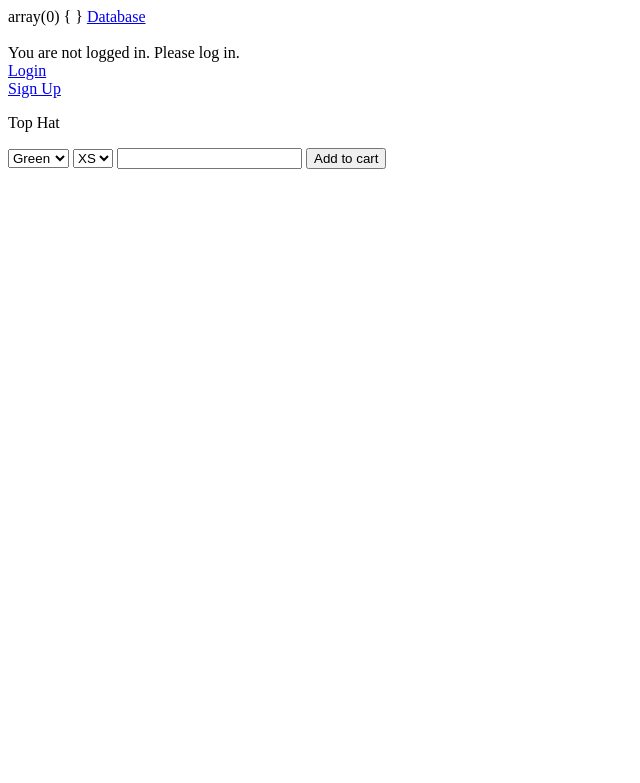
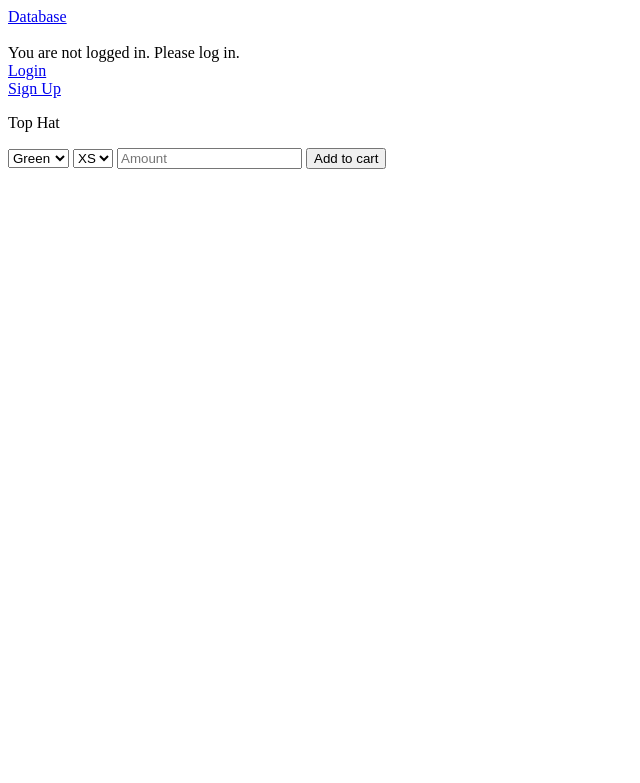
Before and after one commit to nghtra851/newGAtony, a PHP site: page /cart.php in a window 1280 px wide. Shown: the top 783 px of the page, without its empty margins (0-640 px from the left). Run offline with PHP 8.4, Linux system fonts and the light colour scheme.

Commit message:
fixade ny index med post

```diff
--- a/cart.php
+++ b/cart.php
@@ -1,5 +1,18 @@
 <?php
 session_start();
+
+define("DB_SERVER", "localhost");
+define("DB_USER", "root");
+define("DB_PASSWORD", "");
+define("DB_NAME", "projectdb");
+
+$dbm = new PDO('mysql:dbname=' . DB_NAME . ';host=' . DB_SERVER . ';charset=utf8', DB_USER, DB_PASSWORD);
+
+//$result = mysql_query("SELECT * FROM products");
+//while ($row = mysql_fetch_array($result, MYSQL_BOTH)){
+//    printf("ID: %s Name: %s", $row[0], $row["name"]);
+//}
+//mysql_free_result($result);
 
 if (!isset($_SESSION["cart"])) {
     $_SESSION["cart"] = array();
@@ -13,28 +26,30 @@ if (isset($_POST["empty"])) {
 }
 
 if (isset($_POST["action"]) == "add") {
-    if ($_POST["color"] == "" or $_POST["size"] == "" or $_POST["amount"] == "") {
+    if ($_POST["color"] == "" or $_POST["size"] == "" or $_POST["amount"] == "" or $_POST["amount"] == "") {
         $errormessage = "Please fill in the forms.";
     } else {
+        $item = $_POST["tophat"];
         $color = $_POST["color"];
         $size = $_POST["size"];
         $amount = $_POST["amount"];
-        $_SESSION["cart"][] = array($color, $size, $amount);
+        $_SESSION["cart"][] = array($item, $color, $size, $amount);
     }
 }
+
+
+
+//echo json_encode($cart);
 //$amount = $_POST["amount"];
 //$id=123;
 //$price = 456;
 //$amount = 789;
 
+$item = filter_input(INPUT_POST, "tophat", FILTER_SANITIZE_SPECIAL_CHARS);
 $color = filter_input(INPUT_POST, "color", FILTER_SANITIZE_SPECIAL_CHARS);
 $size = filter_input(INPUT_POST, "size", FILTER_SANITIZE_SPECIAL_CHARS);
 $amount = filter_input(INPUT_POST, "amount", FILTER_SANITIZE_SPECIAL_CHARS);
 
-
-
-
-var_dump($_SESSION["cart"]);
 
 
 ////kolla om ta bort enskild rad ur carten
@@ -109,6 +124,7 @@ if (isset($_POST["action"]) == "signout") {
 
         <a href="db.php">Database</a><br><br>
         <?php
+
         if (isset($_SESSION["user"]) != NULL) {
             echo "Logged in as " . $_SESSION["user"];
             echo "<form method='POST'>
@@ -119,9 +135,11 @@ if (isset($_POST["action"]) == "signout") {
             echo "<br>" . "<a href='login.php'>Login</a>" . "<br>";
             echo "<a href='signup.php'>Sign Up</a>";
         }
+
         ?>
         <form method="POST">
             <p name="id">Top Hat</p>
+            <input type="hidden" name="tophat" value="tophat">
             <select  type="text" name="color">
                 <option value="green">Green</option>
                 <option value="red">Red</option>
@@ -137,8 +155,13 @@ if (isset($_POST["action"]) == "signout") {
                 <option value="L">L</option>
                 <option value="XL">XL</option>
             </select>
-            <input type="text" name="amount">
+            <input type="text" name="amount" placeholder="Amount">
             <button type="submit" name="action" value="add">Add to cart</button>
         </form>
+        <?php
+        foreach ($_SESSION["cart"] as $cart) {
+            echo $cart;
+        }
+        ?>
     </body>
 </html>
```
